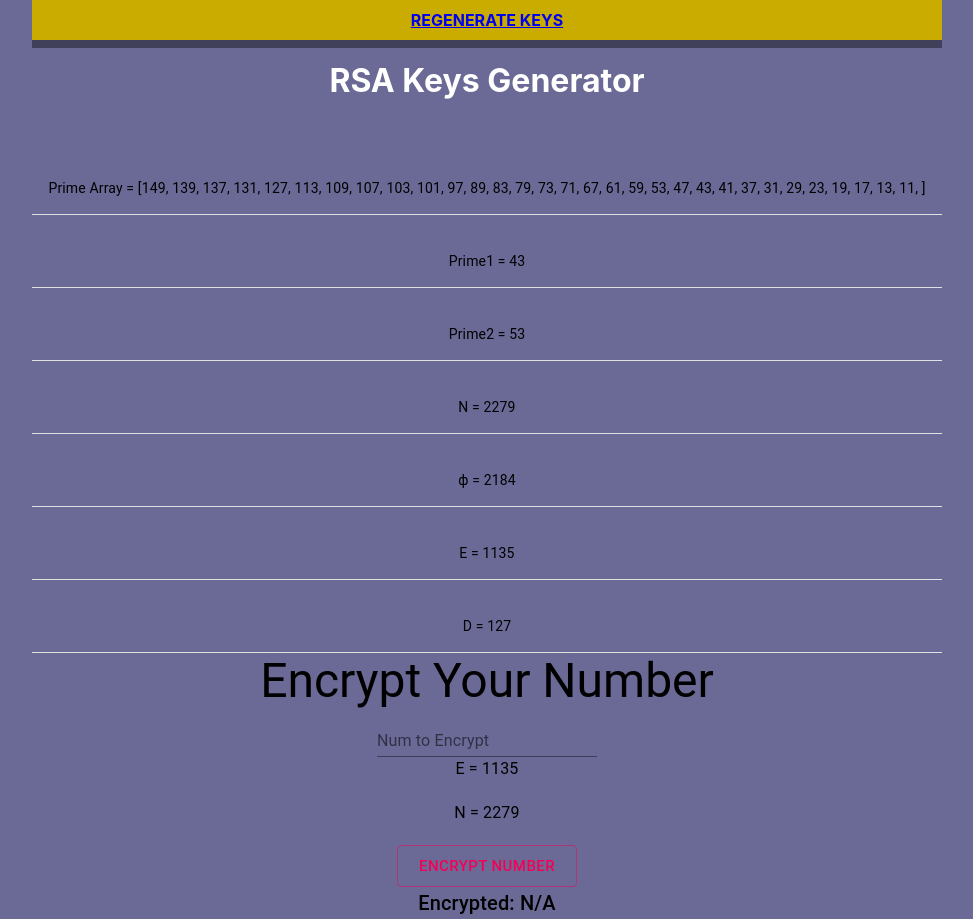
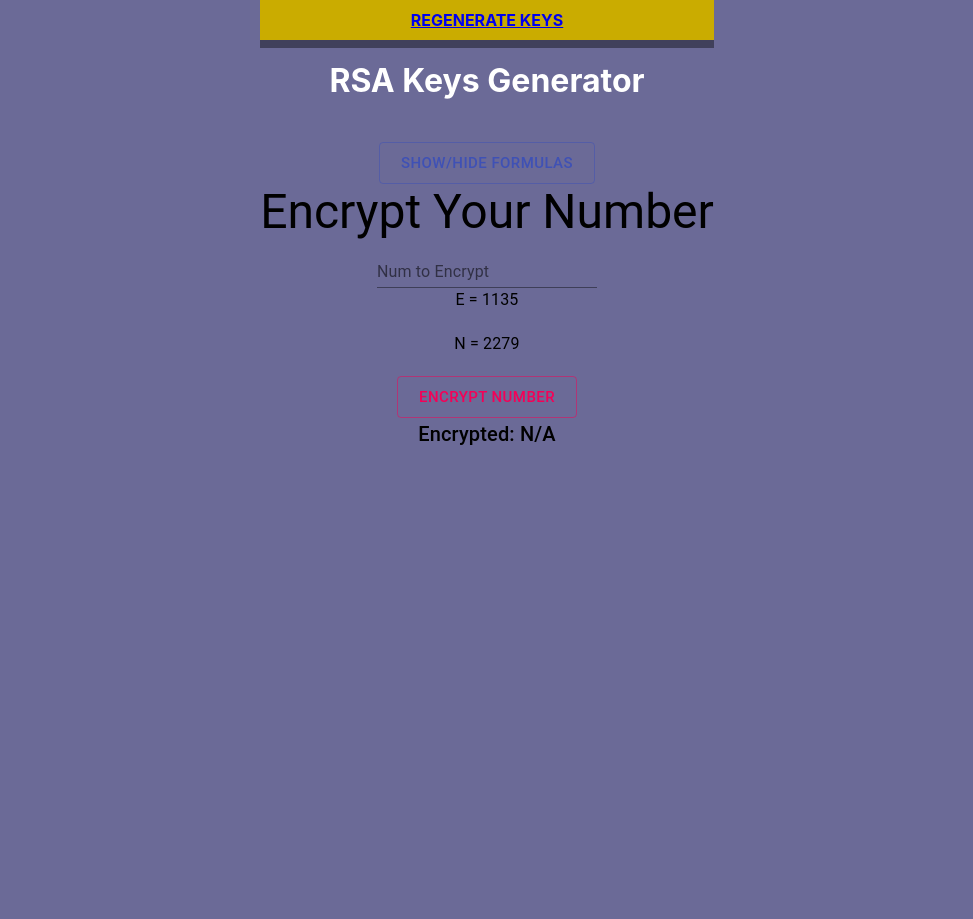
Before and after one commit to hujikolp1/rsa_keypair_generator, a React (Create React App) app: page / in a window 1280 px wide. Shown: the whole page, without its empty margins (153-1126 px from the left). After the commit the page ends 800 px from the top, so only its background shows below. Built offline with nearby package versions, Linux system fonts and the light colour scheme.

Commit message:
show hide formulas

```diff
--- a/src/components/autoGenKeys.tsx
+++ b/src/components/autoGenKeys.tsx
@@ -11,10 +11,13 @@ import TableRow from '@material-ui/core/TableRow';
 import TableCell from '@material-ui/core/TableCell';
 
 import Encryption from './encryption';
+import { Button } from '@material-ui/core';
 
 
 const AutoGenKeys:React.FC = ({...props})  => {
 
+    // ------------------------------------------------------------
+    // FORMULA state variables
     const [primeArray, setPrimeArray] = useState<number[]>([]);
     const [randomPrimes, setRandomPrimes] = useState<number[]>([]);
     const [p1, setP1] = useState<number>(-1);
@@ -23,6 +26,12 @@ const AutoGenKeys:React.FC = ({...props})  => {
     const [phiN, setPhiN] = useState<number>(-1);
     const [E, setE] = useState<number>(-1);
     const [D, setD] = useState<number>(-1);
+    // ------------------------------------------------------------
+
+    const [showFormulas, setShowFormulas] = useState<string>('none');
+
+    // ------------------------------------------------------------
+
 
     useEffect( () => {
 
@@ -52,23 +61,37 @@ const AutoGenKeys:React.FC = ({...props})  => {
         }
         else {
             console.error('E and D are the same ... regenerating ... ');
-            // while(D == E) {
-            //     generatedD = generateD(
-            //         ( (generatedRandomPrimes[0] - 1) * (generatedRandomPrimes[1] - 1) ),
-            //         generatedE
-            //     );
-            // }
             let errorGenerating:number = -1;
             setD(errorGenerating);
             window.location.reload();
         }
 
-        return () => {console.log('useEffect done')}
+        return () => {console.log('end useEffect()')}
 
-    }, []);
+    }, []); /* --- end useEffect() --- */
+
+    const clickShowFormulas = () => {
+        if(showFormulas === 'none') {
+            setShowFormulas('inline-block');
+        }
+        else {
+            setShowFormulas('none');
+        }
+    };
 
     return (
         <div>
+            <Button
+                variant='outlined'
+                size='large'
+                color='primary'
+                type='button'
+                onClick={ clickShowFormulas }
+            >
+                Show/Hide Formulas
+            </Button>
+
+            <div className='formulasTable' style={ {display: `${showFormulas}`} }>
                 <Table>
 
                     <br></br>
@@ -124,6 +147,8 @@ const AutoGenKeys:React.FC = ({...props})  => {
 
                 </Table>
 
+            </div>
+
             <Encryption E={E} N={N} D={D} encryptedNum={undefined}/>
 
         </div>
```
Lines whose indentation alone changed are shown as unchanged.
